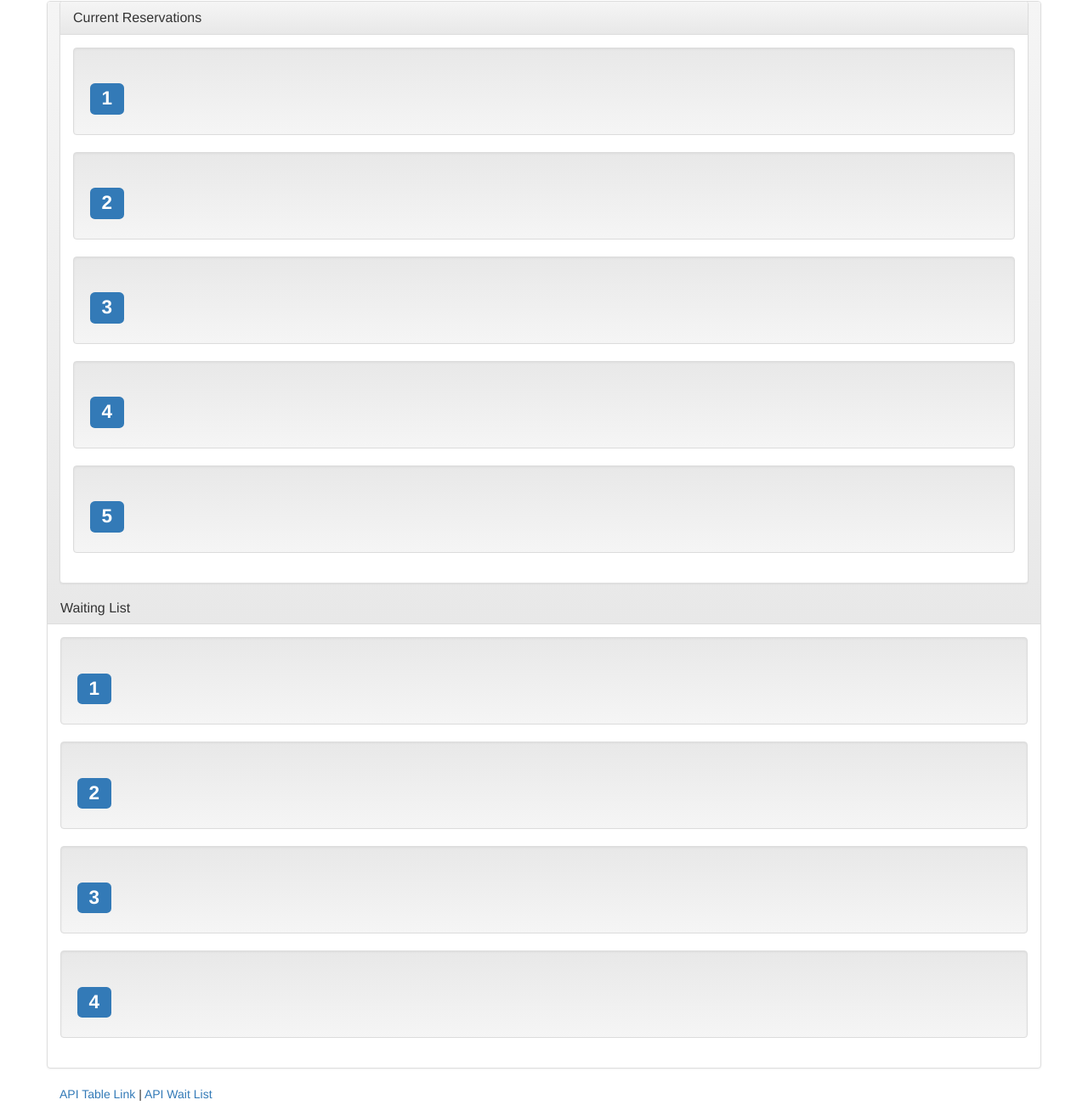
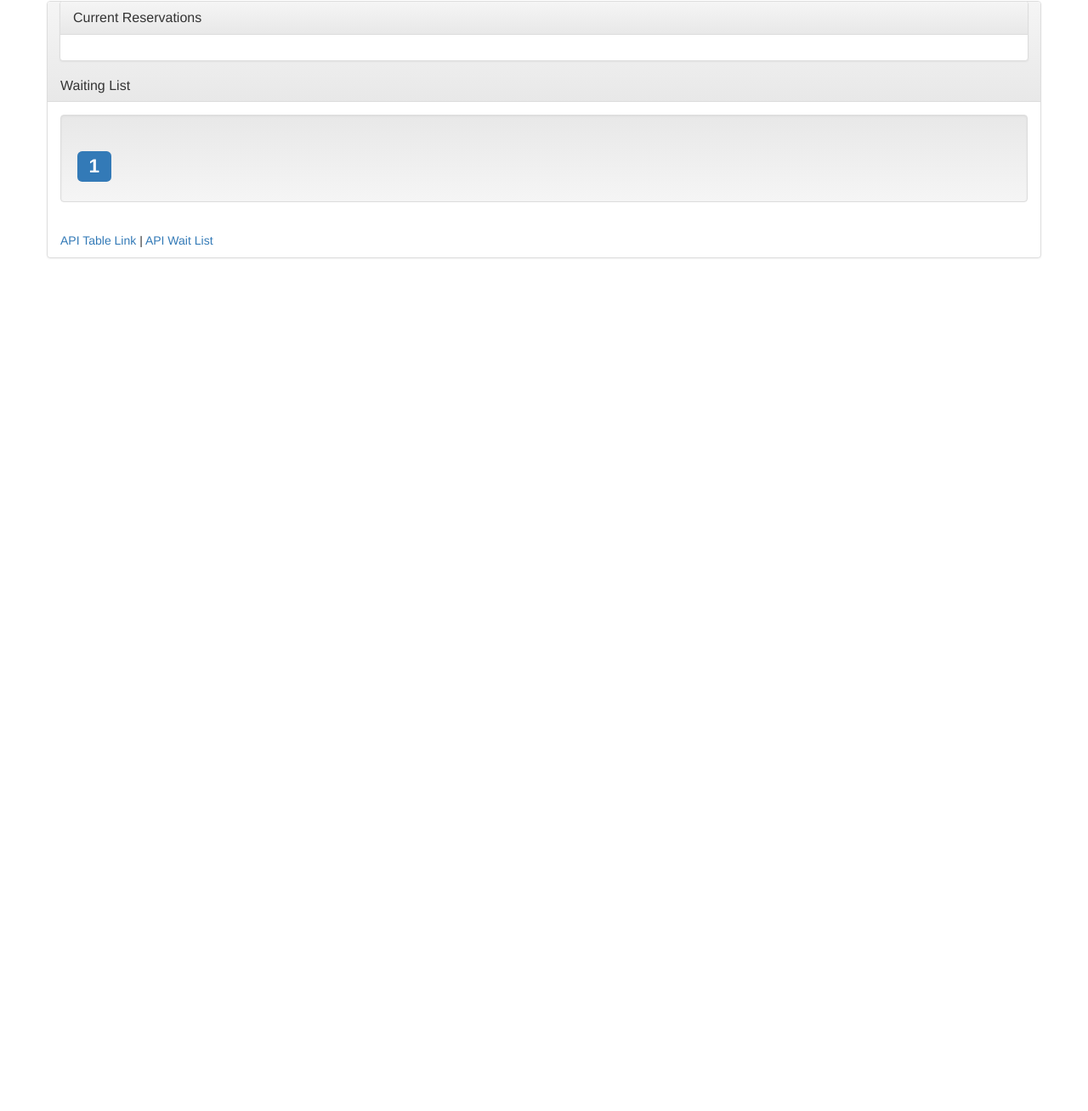
Before and after one commit to JSobota/Hot-Restaurant, a website: page view.html in a window 1280 px wide. Shown: the part 370-1678 px from the top of the page at 85% size. After the commit the page ends 800 px from the top, so only its background shows below. Drawn offline with nearby package versions, Linux system fonts and the light colour scheme.

Commit message:
removed table cells

```diff
--- a/view.html
+++ b/view.html
@@ -44,31 +44,6 @@
                         <h4 class="panel-title">Current Reservations</h4>
                     </div>
                     <div class="panel-body" id="tabelSelection">
-              <div class="well" id="tableWell-01">
-                <h2>
-                  <span class="label label-primary">1</span>
-                </h2>
-              </div>
-              <div class="well" id="tableWell-11">
-                <h2>
-                  <span class="label label-primary">2</span>
-                </h2>
-              </div>
-              <div class="well" id="tableWell-21">
-                <h2>
-                  <span class="label label-primary">3</span>
-                </h2>
-              </div>
-              <div class="well" id="tableWell-31">
-                <h2>
-                  <span class="label label-primary">4</span>
-                </h2>
-              </div>
-              <div class="well" id="tableWell-41">
-                <h2>
-                  <span class="label label-primary">5</span>
-                </h2>
-              </div>
                     </div>
                 </div>
             </div>
@@ -83,25 +58,7 @@
                           <span class="label label-primary">1</span>
                         </h2>
                     </div>
-            <div class="well" id="waitlistWell-11">
-              <h2>
-                <span class="label label-primary">2</span>
-              </h2>
                 </div>
-            <div class="well" id="waitlistWell-21">
-              <h2>
-                <span class="label label-primary">3</span>
-              </h2>
-            </div>
-            <div class="well" id="waitlistWell-31">
-              <h2>
-                <span class="label label-primary">4</span>
-              </h2>
-            </div>
-
-          </div>
-        </div>
-
                 <footer class="footer">
                     <div class="container">
                         <p>
```
Lines whose indentation alone changed are shown as unchanged.
